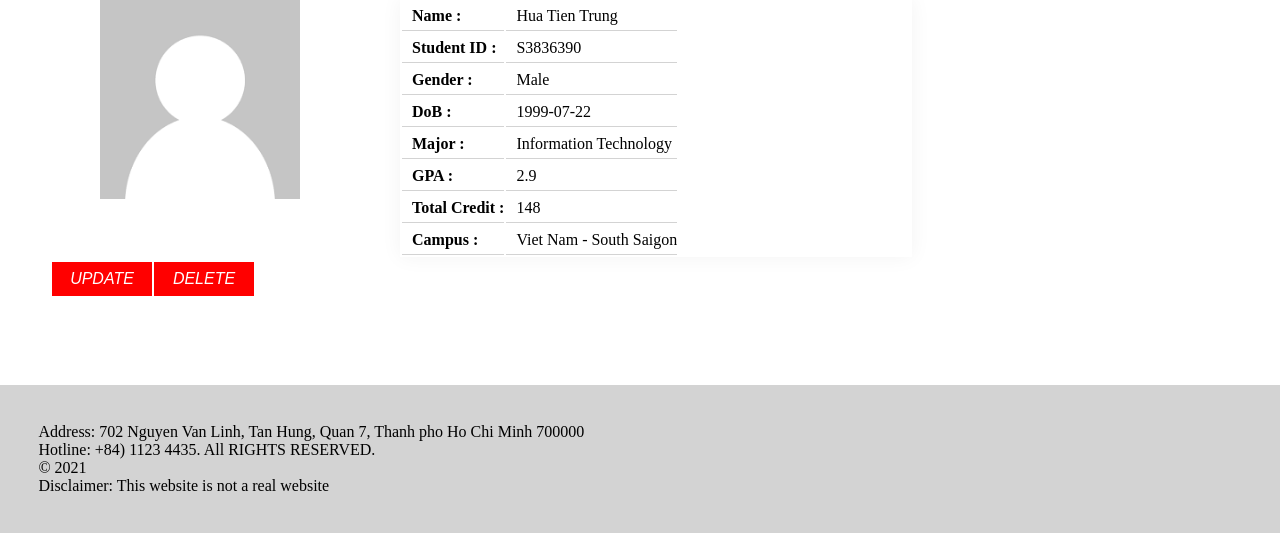
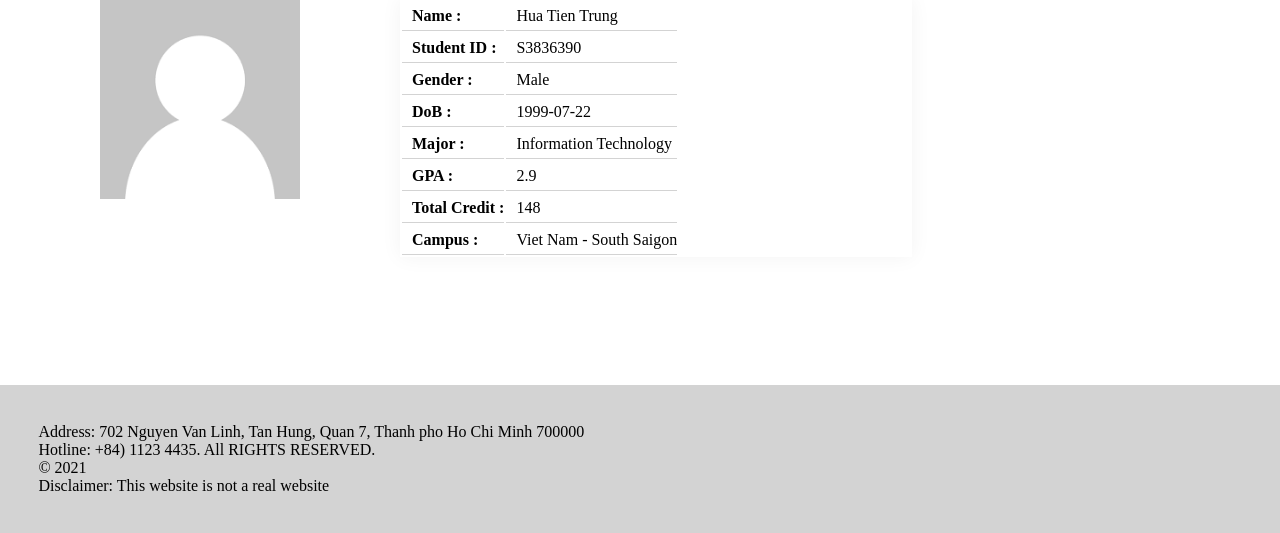
Before and after one commit to ROGRekles/Student-Online-Enrollment, a PHP site: page /student.php in a window 1280 px wide. Shown: the part 184-717 px from the top of the page. Run offline with PHP 8.4, Linux system fonts and the light colour scheme; a user stored in the database is signed in; data comes from the database, SQL or seed files in the repository.

Commit message:
remove update/delete from student account

```diff
--- a/enrolment/student.php
+++ b/enrolment/student.php
@@ -147,14 +147,6 @@ if (isset($_POST['logout'])) {
 
 		</div>
 
-		<div>
-			<table style="float:left;">
-				<tr>
-					<td><a href="update.php?s_id=<?= $student_id; ?>"><input class="save-enrol-btn" type="submit" value="Update"></a></td>
-					<td><a href="insert_db.php?st_id=<?= $student_id; ?>"><input class="save-enrol-btn" type="submit" value="Delete"></a></td>
-				</tr>
-			</table>
-		</div>
 
 
 
```
